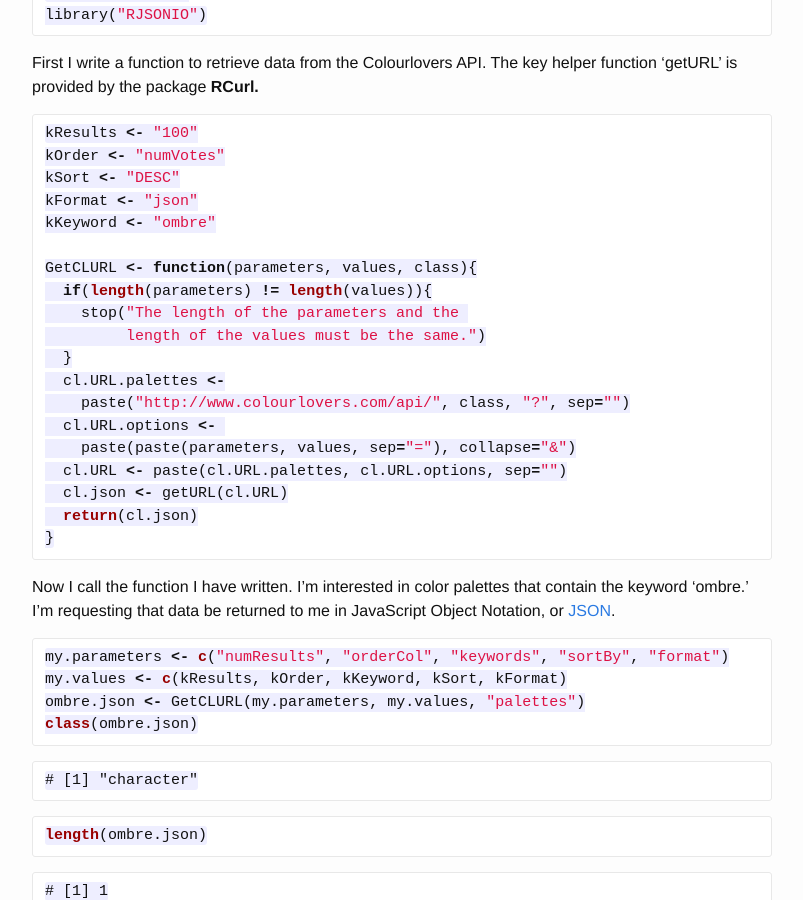
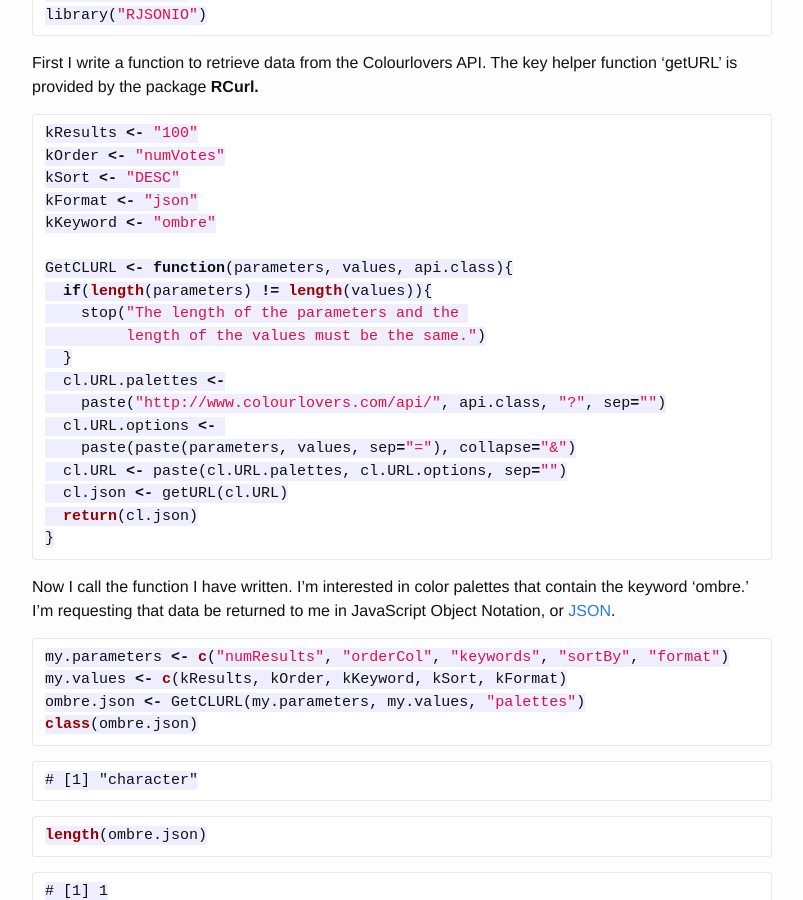
Before and after one commit to margaretlange/margaretlange.github.io, a Jekyll site: the page built from _posts/2014-9-14-cl.md, in a window 1280 px wide and 900 px high, scrolled down 662 px. Shown: the whole window, without its empty margins (238-1041 px from the left). Built offline with Jekyll 4.4.1, drawn with Linux system fonts in a browser that asks for light colours; Markdown is read by kramdown in place of the engine named in the settings.

Commit message:
editing post 9-14-2014

```diff
--- a/_knitr-posts/2014-9-14-cl.Rmd
+++ b/_knitr-posts/2014-9-14-cl.Rmd
@@ -4,6 +4,7 @@ title:  "Exploring the Colourlovers API: Getting the Data"
 date:   2014-09-10 15:54:44
 categories: jekyll update
 ---
+<!--fix: change parameter from name class-->
 
 There is a lot of great, freely available data on the web that is fascinating to explore with R.
 Companies and websites that want to expose their data to clients use a web API, where API
@@ -41,13 +42,13 @@ kSort <- "DESC"
 kFormat <- "json"
 kKeyword <- "ombre"
 
-GetCLURL <- function(parameters, values, class){
+GetCLURL <- function(parameters, values, api.class){
   if(length(parameters) != length(values)){
     stop("The length of the parameters and the
          length of the values must be the same.")
   }
   cl.URL.palettes <-
-    paste("http://www.colourlovers.com/api/", class, "?", sep="")
+    paste("http://www.colourlovers.com/api/", api.class, "?", sep="")
   cl.URL.options <-
     paste(paste(parameters, values, sep="="), collapse="&")
   cl.URL <- paste(cl.URL.palettes, cl.URL.options, sep="")
--- a/_posts/2014-9-14-cl.md
+++ b/_posts/2014-9-14-cl.md
@@ -4,6 +4,7 @@ title:  "Exploring the Colourlovers API: Getting the Data"
 date:   2014-09-10 15:54:44
 categories: jekyll update
 ---
+<!--fix: change parameter from name class-->
 
 There is a lot of great, freely available data on the web that is fascinating to explore with R.
 Companies and websites that want to expose their data to clients use a web API, where API
@@ -43,13 +44,13 @@ kSort <- "DESC"
 kFormat <- "json"
 kKeyword <- "ombre"
 
-GetCLURL <- function(parameters, values, class){
+GetCLURL <- function(parameters, values, api.class){
   if(length(parameters) != length(values)){
     stop("The length of the parameters and the
          length of the values must be the same.")
   }
   cl.URL.palettes <-
-    paste("http://www.colourlovers.com/api/", class, "?", sep="")
+    paste("http://www.colourlovers.com/api/", api.class, "?", sep="")
   cl.URL.options <-
     paste(paste(parameters, values, sep="="), collapse="&")
   cl.URL <- paste(cl.URL.palettes, cl.URL.options, sep="")
```
